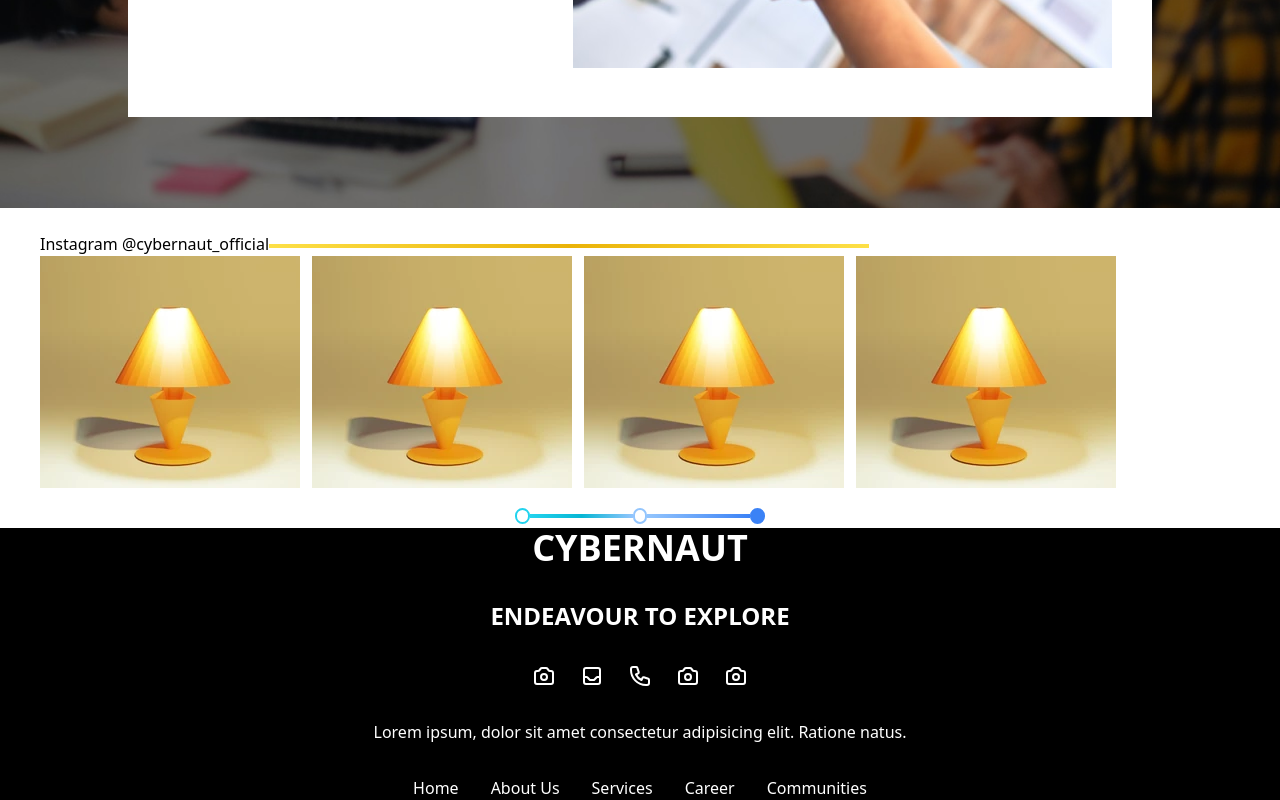
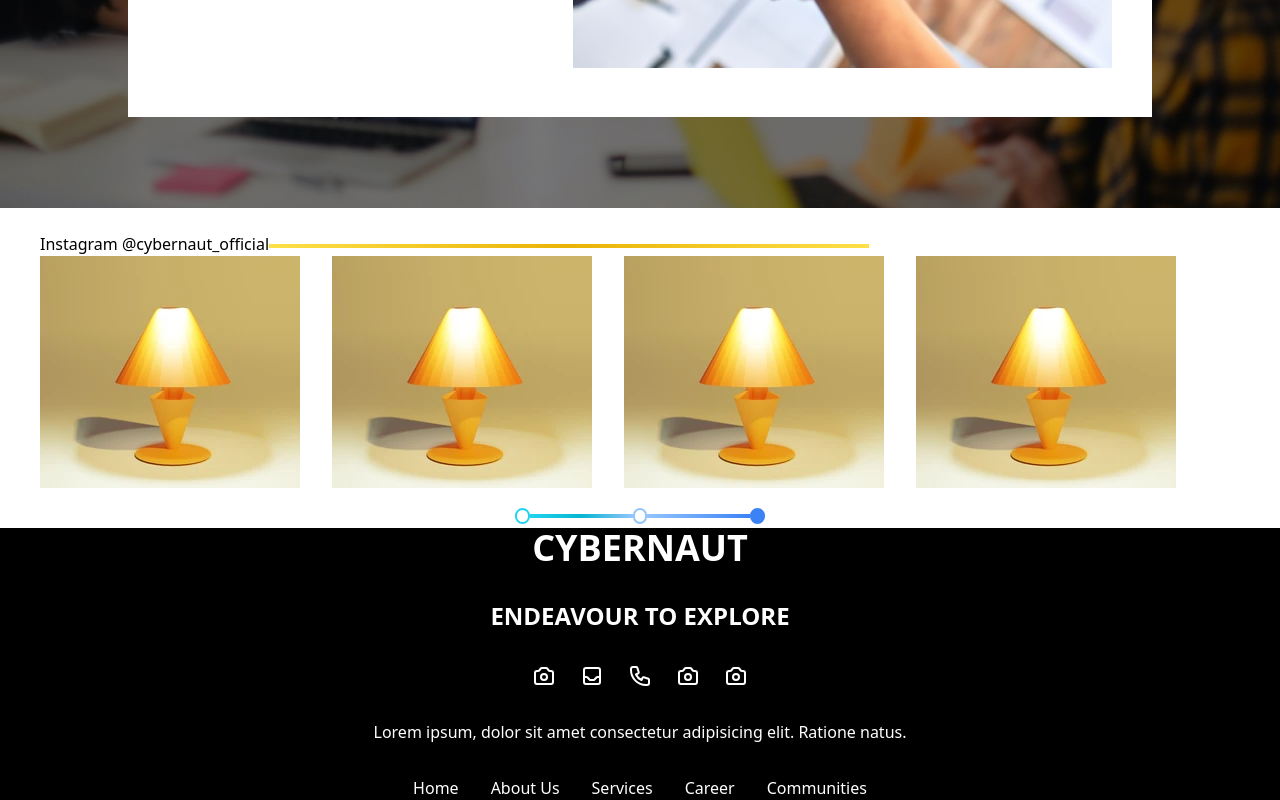
Before and after one commit to Gautham0718/Cybernaut-website, a Next.js app: page / in a window 1280 px wide. Shown: the part 4392-5192 px from the top of the page. Built offline with nearby package versions, Linux system fonts and the light colour scheme.

Commit message:
Update Contact.tsx

```diff
--- a/components/Contact.tsx
+++ b/components/Contact.tsx
@@ -131,19 +131,19 @@ const Contacts: React.FC<Props> = ({ submitDataFN }) => {
         </div>
       </div>
       <div className="h-full m-6">
-        <div className="flex flex-col">
+        <div className=" h-[50%] flex flex-col">
         <div className="flex flex-row">
           <h4 className="text-6x1 flex-row">Instagram @cybernaut_official</h4>
           <div className="flex flex-row mt-3 w-[50%] align-middle h-1 bg-gradient-to-r from-yellow-300 via-yellow-500 to-yellow-300"></div>
         </div>
-        <div className="flex flex-row gap-x-3">
+        <div className="flex flex-row gap-x-8">
             <div><img src={temp.src}/></div>
             <div><img src={temp.src}/></div>
             <div><img src={temp.src}/></div>
             <div><img src={temp.src}/></div>
         </div>
         </div>
-        <div>
+        <div className=" h-[50%] flex flex-col">
         <div className="flex flex-row ">
           <h4 className="text-6x1 flex-row">Instagram @cybernaut_official</h4>
           <div className="flex flex-row pl-3 mt-3 w-[50%] align-middle h-1 bg-gradient-to-r from-yellow-300 via-yellow-500 to-yellow-300"></div>
```
